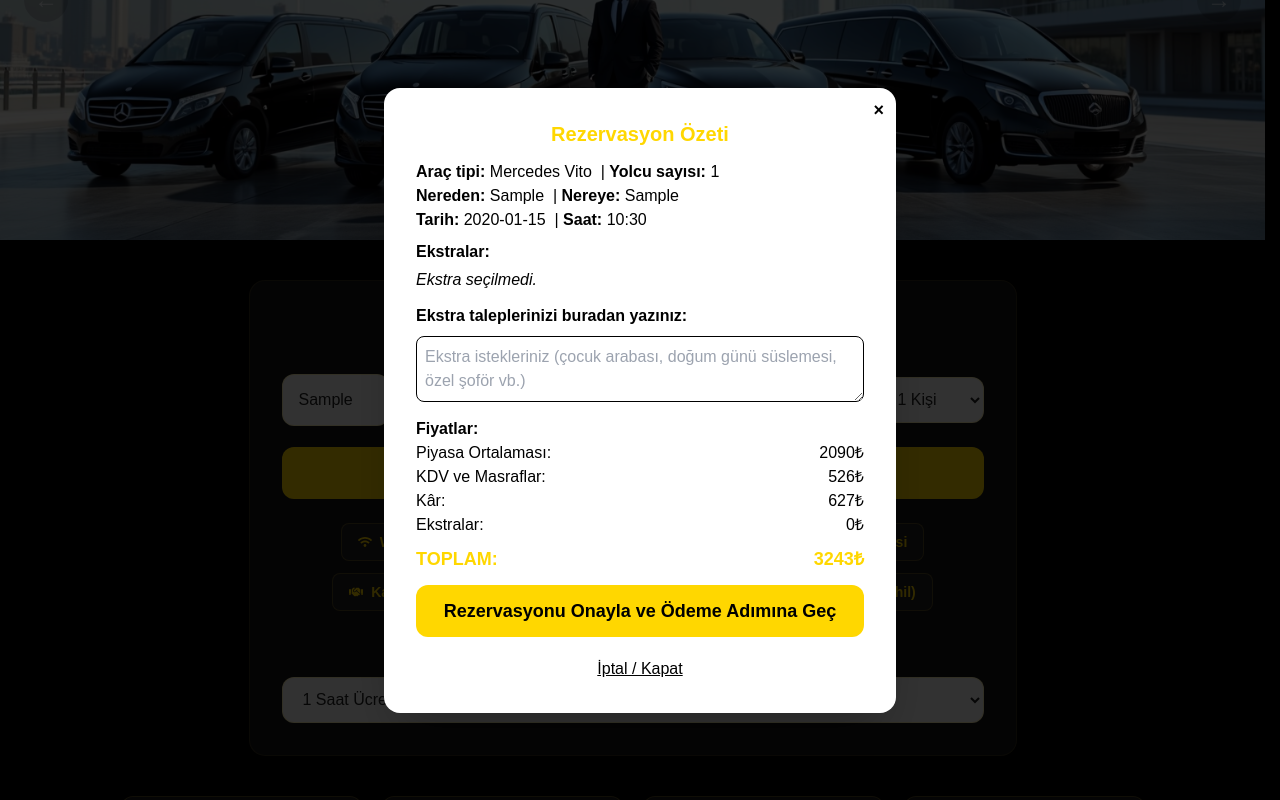
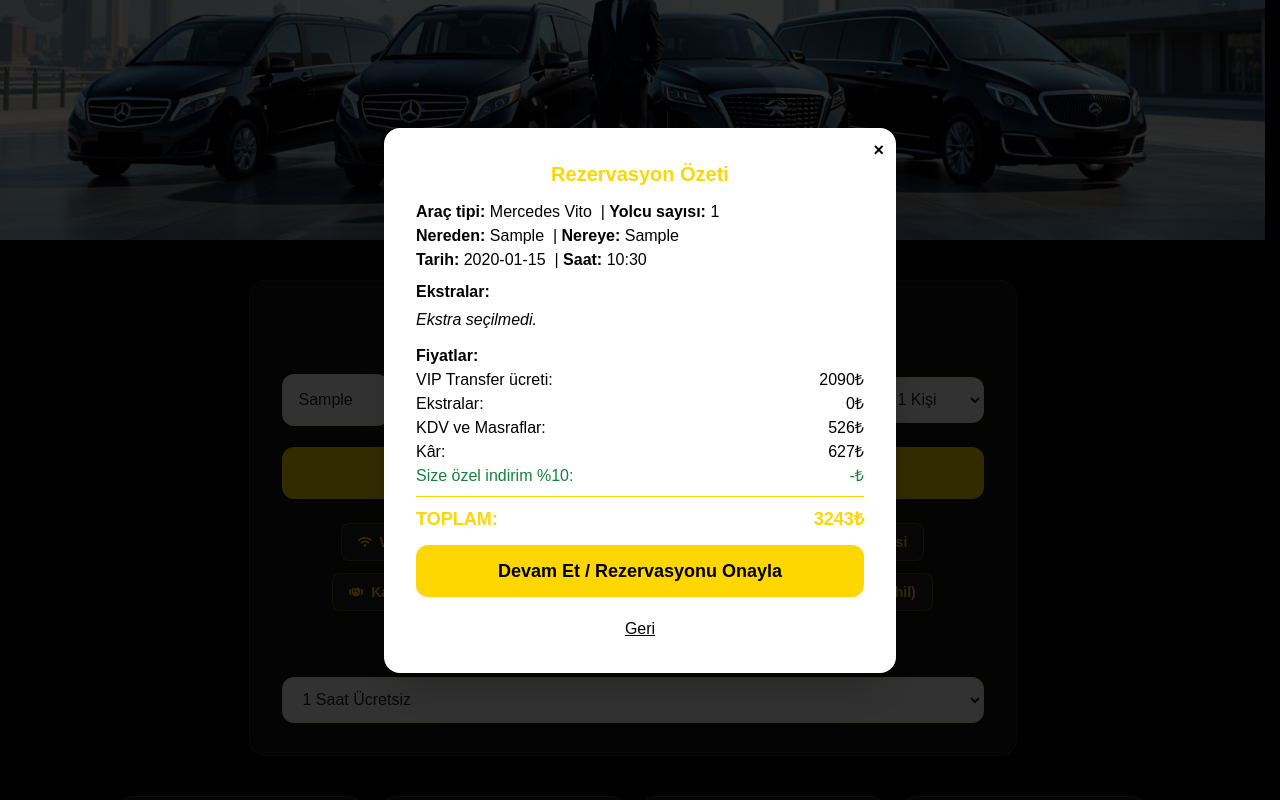
Before and after one commit to haliltayfur/yolcutransferi, a Next.js app: page / in a window 1280 px wide. Both pictures are taken after typing "Sample", "Sample", "2020-01-15", "10:30" into the empty fields and a click on the button "Fiyatı Gör". Shown: the part 436-1236 px from the top of the page. Built offline with nearby package versions, Linux system fonts and the light colour scheme.

Commit message:
Update RezSummaryPopup.jsx

```diff
--- a/components/RezSummaryPopup.jsx
+++ b/components/RezSummaryPopup.jsx
@@ -3,11 +3,12 @@ import { rotarList } from "../data/rotarOptions";
 import { useState } from "react";
 
 export default function RezSummaryPopup({ show, summaryData, onRemoveExtra, onClose, onPaymentStep }) {
-  const [ekstraTalep, setEkstraTalep] = useState("");
-  // Kuruyemiş açıklaması eklenecek ekstralar
+  if (!show) return null;
+
   const nutIncluded = ["bira", "sarap", "viski"];
-
-  if (!show) return null;
+  const kuruyemisKey = "cookies";
+  const alkolSecili = summaryData?.extras?.some(e => nutIncluded.includes(e));
+  const kuruyemisSecili = summaryData?.extras?.includes(kuruyemisKey);
 
   return (
     <div className="fixed inset-0 bg-black/80 z-50 flex items-center justify-center">
@@ -28,10 +29,13 @@ export default function RezSummaryPopup({ show, summaryData, onRemoveExtra, onCl
           <div className="flex flex-col gap-1 mt-1">
             {extrasList.filter(e => summaryData?.extras?.includes(e.key)).length === 0 && <i>Ekstra seçilmedi.</i>}
             {extrasList.filter(e => summaryData?.extras?.includes(e.key)).map(e => (
-              <div key={e.key} className="flex justify-between items-center text-sm">
+              <div key={e.key} className="flex justify-between items-center text-sm"
+                style={alkolSecili && e.key === kuruyemisKey ? { textDecoration: "line-through", color: "#999" } : {}}
+              >
                 <span>
                   {e.label}
-                  {nutIncluded.includes(e.key) && <span className="ml-2 text-xs text-green-600">Kuruyemiş ikramı ücretsiz</span>}
+                  {alkolSecili && e.key === kuruyemisKey && <span className="ml-2 text-xs text-green-600">İkram</span>}
+                  {!alkolSecili && nutIncluded.includes(e.key) && <span className="ml-2 text-xs text-green-600">Ücretsiz Kuruyemiş ikramı</span>}
                 </span>
                 <span className="text-gray-600 ml-2 font-bold">{e.price}₺</span>
                 <button className="text-red-400 hover:text-red-600 font-bold ml-2" onClick={() => onRemoveExtra(e.key)}>×</button>
@@ -39,7 +43,7 @@ export default function RezSummaryPopup({ show, summaryData, onRemoveExtra, onCl
             ))}
             {summaryData?.rotar > 1 &&
               <div className="flex justify-between items-center text-sm">
-                <span>Rotar Garantisi ({summaryData.rotar} Saat)</span>
+                <span>Rotar Garantisi ({summaryData.rotar === 12 ? "Sınırsız (12 saat)" : `${summaryData.rotar} Saat`})</span>
                 <span className="text-gray-600 ml-2 font-bold">
                   {rotarList.find(r => r.hours === summaryData.rotar)?.price || 0}₺
                 </span>
@@ -47,45 +51,24 @@ export default function RezSummaryPopup({ show, summaryData, onRemoveExtra, onCl
             }
           </div>
         </div>
-        <div className="mb-2 mt-3">
-          <b>Ekstra taleplerinizi buradan yazınız:</b>
-          <textarea
-            className="w-full border rounded-lg p-2 mt-2"
-            rows={2}
-            placeholder="Ekstra istekleriniz (çocuk arabası, doğum günü süslemesi, özel şoför vb.)"
-            value={ekstraTalep}
-            onChange={e => setEkstraTalep(e.target.value)}
-          />
-          {ekstraTalep &&
-            <div className="text-xs text-gray-700 mt-1">
-              Bu talepleriniz için size ayrıca teklif verilecektir.
-            </div>
-          }
-        </div>
         {/* Fiyat Özeti */}
         <div className="mb-2">
           <b>Fiyatlar:</b>
-          {summaryData?.fiyatlar?.avg > 0
-            ? (
-              <div>
-                <div className="flex justify-between"><span>Piyasa Ortalaması:</span><span>{summaryData?.fiyatlar.avg}₺</span></div>
-                <div className="flex justify-between"><span>KDV ve Masraflar:</span><span>{summaryData?.fiyatlar.masraflar}₺</span></div>
-                <div className="flex justify-between"><span>Kâr:</span><span>{summaryData?.fiyatlar.kar}₺</span></div>
-                <div className="flex justify-between"><span>Ekstralar:</span><span>{summaryData?.fiyatlar.ekstraFiyat}₺</span></div>
-                <div className="flex justify-between text-lg font-bold text-gold mt-2"><span>TOPLAM:</span><span>{summaryData?.fiyatlar.toplam}₺</span></div>
-              </div>
-            )
-            : <div className="text-red-600 text-sm">{summaryData?.message}</div>
-          }
+          <div>
+            <div className="flex justify-between"><span>VIP Transfer ücreti:</span><span>{summaryData?.fiyatlar?.avg}₺</span></div>
+            <div className="flex justify-between"><span>Ekstralar:</span><span>{summaryData?.fiyatlar?.ekstraFiyat}₺</span></div>
+            <div className="flex justify-between"><span>KDV ve Masraflar:</span><span>{summaryData?.fiyatlar?.masraflar}₺</span></div>
+            <div className="flex justify-between"><span>Kâr:</span><span>{summaryData?.fiyatlar?.kar}₺</span></div>
+            <div className="flex justify-between text-green-700"><span>Size özel indirim %10:</span><span>-{summaryData?.fiyatlar?.indirim}₺</span></div>
+            <div className="flex justify-between text-lg font-bold text-gold mt-2 border-t pt-2"><span>TOPLAM:</span><span>{summaryData?.fiyatlar?.toplam}₺</span></div>
+          </div>
         </div>
-        {/* Rezervasyon Onay ve Ödeme */}
+        {/* Adım butonları */}
         <div className="mt-3 flex flex-col items-center gap-3">
-          {summaryData?.fiyatlar?.avg > 0 &&
-            <button onClick={onPaymentStep} className="bg-gold hover:bg-yellow-400 text-black font-bold rounded-xl px-6 py-3 transition text-lg w-full">
-              Rezervasyonu Onayla ve Ödeme Adımına Geç
-            </button>
-          }
-          <button className="underline text-gray-500 hover:text-gray-900 mt-2" onClick={onClose}>İptal / Kapat</button>
+          <button onClick={onPaymentStep} className="bg-gold hover:bg-yellow-400 text-black font-bold rounded-xl px-6 py-3 transition text-lg w-full">
+            Devam Et / Rezervasyonu Onayla
+          </button>
+          <button className="underline text-gray-500 hover:text-gray-900 mt-2" onClick={onClose}>Geri</button>
         </div>
       </div>
       <style jsx>{`
```
